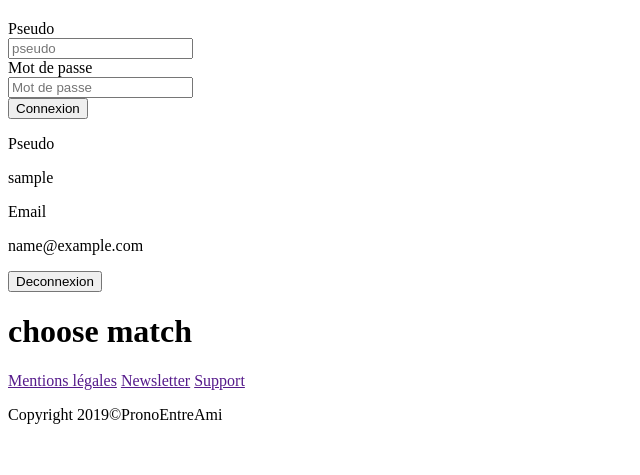
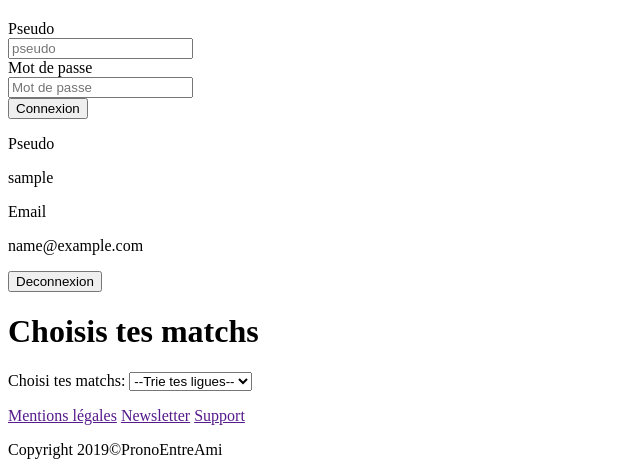
Before and after one commit to fguerin93/PronoH2, a PHP site: template views/pages/chooseMatch.php in a window 1280 px wide. Shown: the part 700-1175 px from the top of the page, without its empty margins (0-640 px from the left). Before the commit the page ends 1124 px from the top, so only its background shows below. Run offline with PHP 8.4, Linux system fonts and the light colour scheme; the template is opened without the code that fills it, so the values that code supplies are empty; the visitor is signed in with stand-in values (Sample User, id 1); some libraries are stand-ins or nearby versions; some web fonts are replaced.

Commit message:
add choose match

```diff
--- a/views/pages/chooseMatch.php
+++ b/views/pages/chooseMatch.php
@@ -2,7 +2,17 @@
 include '../views/partials/header.php';
 ?>
 
-<h1>choose match</h1>
+<h1>Choisis tes matchs</h1>
+<div class="selected-match">
+    <label for="choose-match">Choisi tes matchs:</label>
+
+    <select name="comp" onchange="this.form.submit();">
+        <option value="">--Trie tes ligues--</option>
+        <option value="FL1">Ligue 1</option>
+        <option value="PL">Première ligue</option>
+    </select>
+</div>
+
 
 <?php
 include '../views/partials/footer.php';
```
